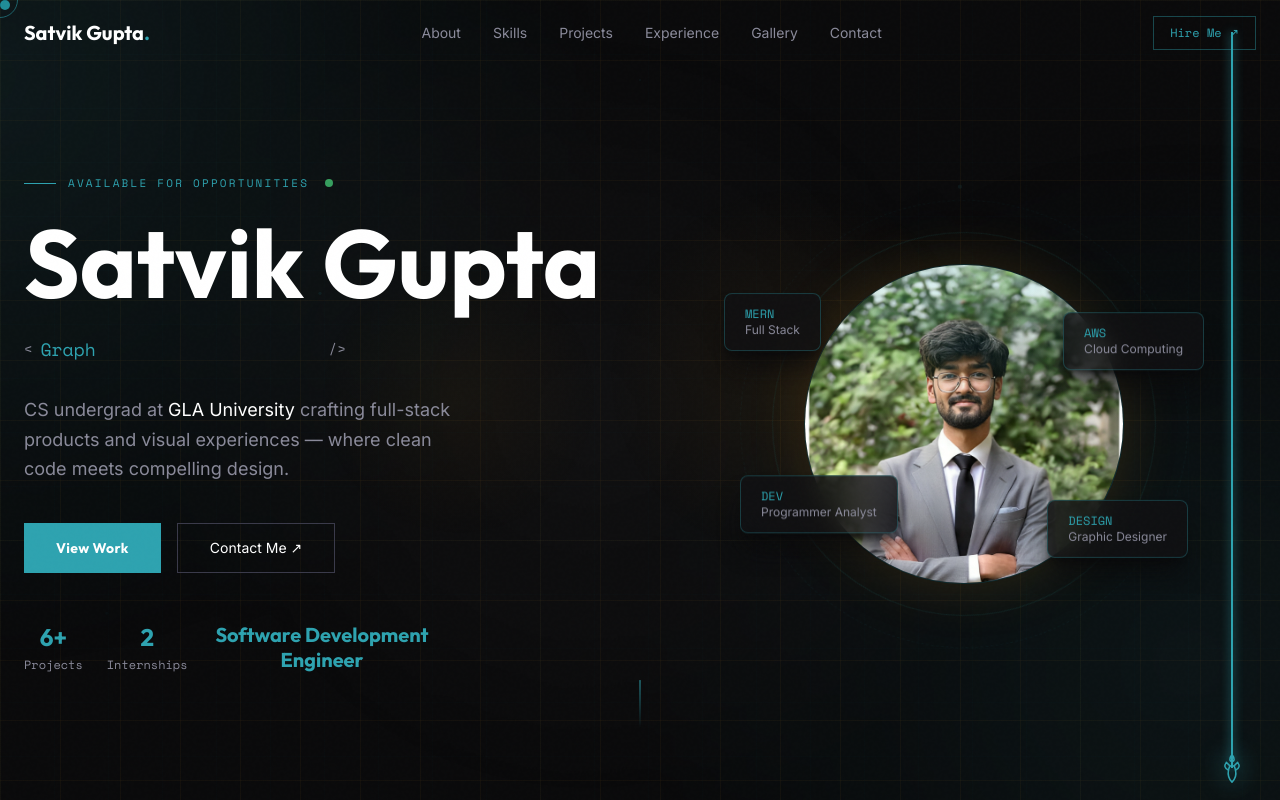
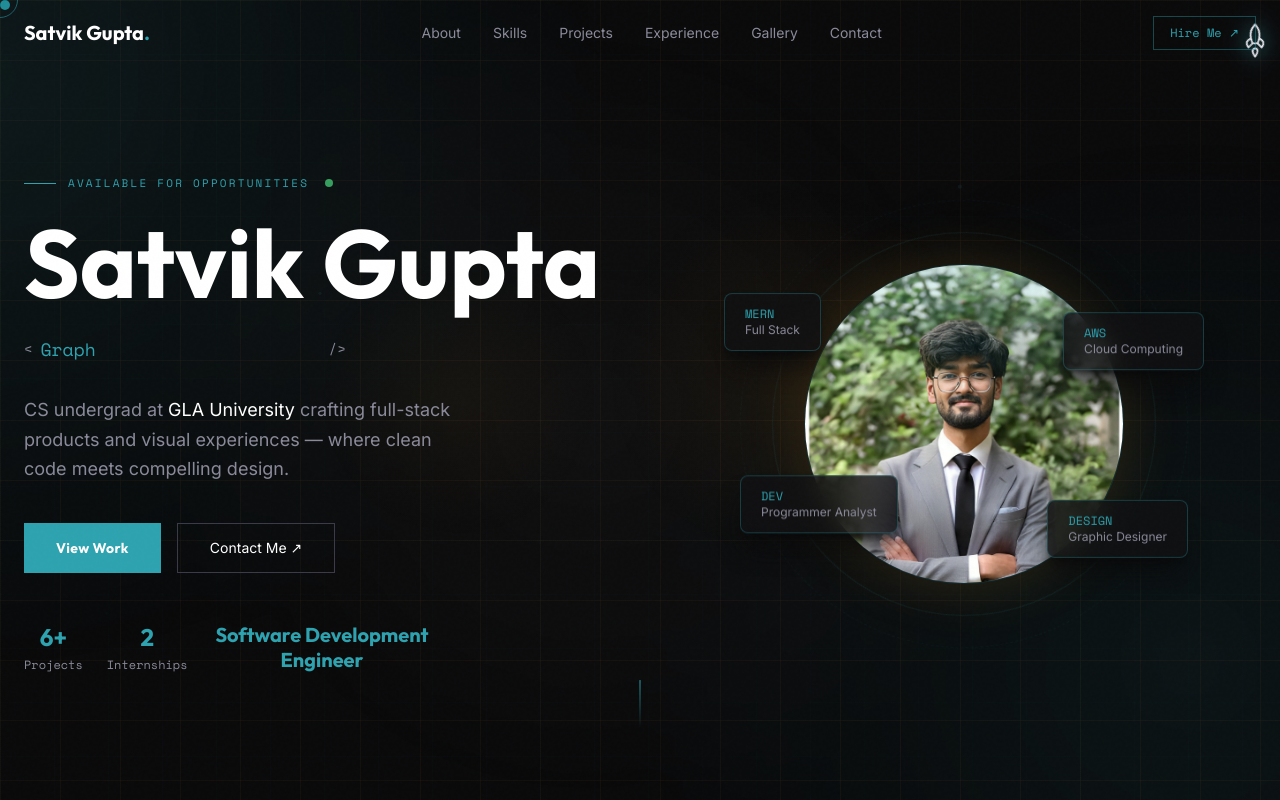
Before and after one commit to Satvikk7/Portfolio, a React (Vite) app: page / in a window 1280 px wide. Shown: the top 800 px of the page. Built offline with nearby package versions, Linux system fonts and the light colour scheme.

Commit message:
Refine rocket sidebar behavior and desktop scrollbar handling

```diff
--- a/src/components/ScrollProgress.jsx
+++ b/src/components/ScrollProgress.jsx
@@ -1,52 +1,153 @@
-import { motion, useScroll, useTransform, useSpring } from 'framer-motion'
+import { useEffect, useRef, useState } from 'react'
+import { motion } from 'framer-motion'
 
 export default function ScrollProgress() {
-  const { scrollYProgress } = useScroll()
+  const [progress, setProgress] = useState(0)
+  const [isDragging, setIsDragging] = useState(false)
+  const [rotateDeg, setRotateDeg] = useState(-45)
+  const [showFlame, setShowFlame] = useState(false)
+  const sidebarRef = useRef(null)
+  const lastYRef = useRef(0)
 
-  const scaleY = useSpring(scrollYProgress, {
-    stiffness: 100,
-    damping: 30,
-    restDelta: 0.001
-  })
+  const clamp = (value, min, max) => Math.min(max, Math.max(min, value))
 
-  // We map the smoothed scroll progress to a percentage
-  const rocketY = useTransform(scaleY, [0, 1], ['0%', '100%'])
+  const getMaxScroll = () => Math.max(1, document.documentElement.scrollHeight - window.innerHeight)
+
+  const updateFromScroll = () => {
+    const y = window.scrollY
+    const max = getMaxScroll()
+    const next = clamp(y / max, 0, 1)
+
+    const scrollingDown = y > lastYRef.current
+    const scrollingUp = y < lastYRef.current
+    lastYRef.current = y
+
+    if (!isDragging) {
+      setProgress(next)
+    }
+
+    // Top parked state near navbar.
+    if (next <= 0.01) {
+      setRotateDeg(-45)
+      setShowFlame(false)
+      return
+    }
+
+    // Scroll down: launch from top, then descend, then land tail-first near bottom.
+    if (scrollingDown) {
+      const topLaunchRange = 0.14
+      const bottomLandingStart = 0.82
+
+      if (next < topLaunchRange) {
+        const t = clamp(next / topLaunchRange, 0, 1)
+        setRotateDeg(-45 + t * 180)
+        setShowFlame(true)
+        return
+      }
+
+      if (next > bottomLandingStart) {
+        const t = clamp((next - bottomLandingStart) / (1 - bottomLandingStart), 0, 1)
+        setRotateDeg(135 + t * -180)
+        setShowFlame(false)
+        return
+      }
+
+      setRotateDeg(135)
+      setShowFlame(false)
+      return
+    }
+
+    // Scroll up: once landed facing up, keep facing up while traveling to top.
+    if (scrollingUp) {
+      setRotateDeg(-45)
+      setShowFlame(false)
+      return
+    }
+
+    setShowFlame(false)
+  }
+
+  const updateFromPointer = (clientY) => {
+    const sidebar = sidebarRef.current
+    if (!sidebar) return
+
+    const rect = sidebar.getBoundingClientRect()
+    const relative = clamp((clientY - rect.top) / rect.height, 0, 1)
+    setProgress(relative)
+    window.scrollTo({ top: relative * getMaxScroll(), behavior: 'auto' })
+  }
+
+  useEffect(() => {
+    const onScroll = () => updateFromScroll()
+    const onResize = () => updateFromScroll()
+    const onPointerMove = (e) => {
+      if (!isDragging) return
+      updateFromPointer(e.clientY)
+    }
+    const onPointerUp = () => setIsDragging(false)
+
+    updateFromScroll()
+    window.addEventListener('scroll', onScroll, { passive: true })
+    window.addEventListener('resize', onResize)
+    window.addEventListener('pointermove', onPointerMove)
+    window.addEventListener('pointerup', onPointerUp)
+
+    return () => {
+      window.removeEventListener('scroll', onScroll)
+      window.removeEventListener('resize', onResize)
+      window.removeEventListener('pointermove', onPointerMove)
+      window.removeEventListener('pointerup', onPointerUp)
+    }
+  }, [isDragging])
+
+  const visualProgress = 0.03 + progress * 0.94
 
   return (
-    <div className="fixed top-0 right-4 md:right-8 h-full w-8 z-50 pointer-events-none py-8">
-      <div className="relative w-full h-full flex justify-center">
-        {/* Track */}
-        <div className="absolute top-0 w-px h-full bg-ash/20" />
-
-        {/* Glowing Fill */}
-        <motion.div
-          className="absolute top-0 w-[2px] bg-teal shadow-[0_0_10px_#2ea3b0] origin-top"
-          style={{ height: rocketY }}
+    <div className="hidden lg:block fixed top-0 bottom-0 right-2 w-12 z-40 pointer-events-none">
+      <div
+        ref={sidebarRef}
+        className="absolute inset-y-4 left-1/2 -translate-x-1/2 w-[2px] rounded-full bg-teal-DEFAULT/25 pointer-events-auto"
+        onPointerDown={(e) => {
+          setIsDragging(true)
+          updateFromPointer(e.clientY)
+        }}
       />
 
-        {/* Rocket Icon */}
       <motion.div
-          className="absolute text-teal drop-shadow-[0_0_12px_#2ea3b0] -ml-[0.5px]"
-          style={{ top: rocketY, translateY: '-50%' }}
+        className="absolute left-1/2 -translate-x-1/2 -translate-y-1/2 text-teal-DEFAULT drop-shadow-[0_0_10px_#2ea3b0] pointer-events-auto cursor-grab active:cursor-grabbing"
+        style={{ top: `${visualProgress * 100}%`, transformOrigin: '50% 85%' }}
+        animate={{ rotate: rotateDeg, scale: isDragging ? 1.08 : 1 }}
+        transition={{ duration: 0.28, ease: [0.23, 1, 0.32, 1] }}
+        onPointerDown={(e) => {
+          e.preventDefault()
+          setIsDragging(true)
+          updateFromPointer(e.clientY)
+        }}
       >
+        {showFlame && (
+          <motion.div
+            className="absolute left-1/2 top-[82%] -translate-x-1/2 w-2 h-4 rounded-full bg-gradient-to-b from-teal-DEFAULT to-transparent"
+            animate={{ opacity: [0.4, 0.9, 0.4], scaleY: [0.9, 1.2, 0.9] }}
+            transition={{ duration: 0.35, repeat: Infinity }}
+          />
+        )}
         <svg
           xmlns="http://www.w3.org/2000/svg"
-            width="24" height="24"
+          width="28"
+          height="28"
           viewBox="0 0 24 24"
           fill="none"
           stroke="currentColor"
           strokeWidth="1.5"
           strokeLinecap="round"
           strokeLinejoin="round"
-            className="rotate-[135deg]"
         >
-            <path d="M4.5 16.5c-1.5 1.26-2 5-2 5s3.74-.5 5-2c.71-.84.7-2.13-.09-2.91a2.18 2.18 0 0 0-2.91-.09z"/>
-            <path d="m12 15-3-3a22 22 0 0 1 2-3.95A12.88 12.88 0 0 1 22 2c0 2.72-.78 7.5-6 11a22.35 22.35 0 0 1-4 2z"/>
-            <path d="M9 12H4s.55-3.03 2-4c1.62-1.08 5 0 5 0"/>
-            <path d="M12 15v5s3.03-.55 4-2c1.08-1.62 0-5 0-5"/>
+          <path d="M4.5 16.5c-1.5 1.26-2 5-2 5s3.74-.5 5-2c.71-.84.7-2.13-.09-2.91a2.18 2.18 0 0 0-2.91-.09z" />
+          <path d="m12 15-3-3a22 22 0 0 1 2-3.95A12.88 12.88 0 0 1 22 2c0 2.72-.78 7.5-6 11a22.35 22.35 0 0 1-4 2z" />
+          <path d="M9 12H4s.55-3.03 2-4c1.62-1.08 5 0 5 0" />
+          <path d="M12 15v5s3.03-.55 4-2c1.08-1.62 0-5 0-5" />
         </svg>
       </motion.div>
     </div>
-    </div>
   )
 }
--- a/src/index.css
+++ b/src/index.css
@@ -29,12 +29,26 @@ body {
 ::-webkit-scrollbar {
   width: 4px;
 }
+
 ::-webkit-scrollbar-track {
   background: #111113;
 }
+
 ::-webkit-scrollbar-thumb {
   background: #2ea3b0;
   border-radius: 2px;
+}
+
+@media (min-width: 1024px) {
+  html,
+  body {
+    scrollbar-width: none;
+    -ms-overflow-style: none;
+  }
+
+  body::-webkit-scrollbar {
+    display: none;
+  }
 }
 
 .cursor {
@@ -134,11 +148,19 @@ body {
 }
 
 @keyframes ambientFloat {
-  0% { transform: translate3d(-1.5%, -1%, 0) scale(1); opacity: 0.8; }
-  100% { transform: translate3d(1.5%, 1.2%, 0) scale(1.04); opacity: 1; }
+  0% {
+    transform: translate3d(-1.5%, -1%, 0) scale(1);
+    opacity: 0.8;
+  }
+
+  100% {
+    transform: translate3d(1.5%, 1.2%, 0) scale(1.04);
+    opacity: 1;
+  }
 }
 
 @media (prefers-reduced-motion: reduce) {
+
   .designer-bg::before,
   .designer-bg::after {
     animation: none;
@@ -171,8 +193,13 @@ body {
 }
 
 @keyframes marquee {
-  from { transform: translateX(0); }
-  to { transform: translateX(-50%); }
+  from {
+    transform: translateX(0);
+  }
+
+  to {
+    transform: translateX(-50%);
+  }
 }
 
 .marquee-track {
@@ -180,8 +207,15 @@ body {
 }
 
 @keyframes blink {
-  0%, 100% { opacity: 1; }
-  50% { opacity: 0; }
+
+  0%,
+  100% {
+    opacity: 1;
+  }
+
+  50% {
+    opacity: 0;
+  }
 }
 
 .blink {
```
Lines whose indentation alone changed are shown as unchanged.
